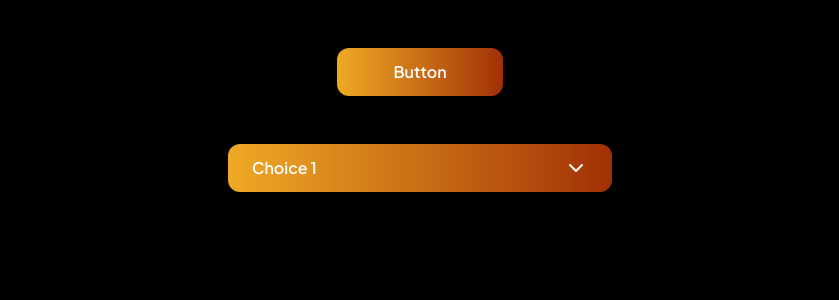
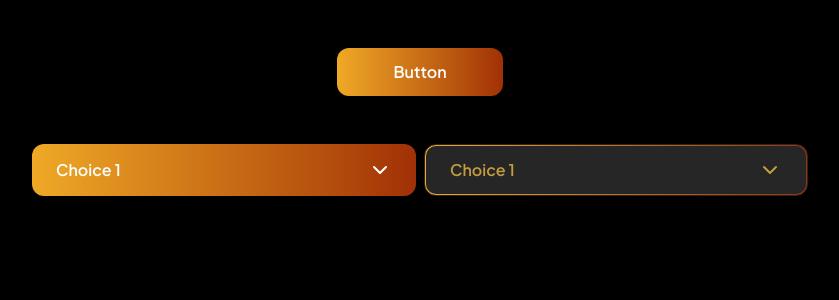
Before and after one commit to kimnzh/panggung-seni-fe, a Next.js app: page /ds in a window 1280 px wide. Shown: the top 300 px of the page, without its empty margins (220-1059 px from the left). Built offline with nearby package versions, Linux system fonts and the light colour scheme; some icons are missing.

Commit message:
ds: implemented dropdown

```diff
--- a/app/ds/page.tsx
+++ b/app/ds/page.tsx
@@ -24,7 +24,7 @@ export default function DesignSystemPage() {
       </div>
 
       {/* Dropdown */}
-      <div>
+      <div className="flex flex-wrap gap-2 justify-center">
         <DropdownMenu>
           <DropdownMenuTrigger>Choice 1</DropdownMenuTrigger>
           <DropdownMenuContent>
@@ -33,6 +33,14 @@ export default function DesignSystemPage() {
             <DropdownMenuItem>Choice 4</DropdownMenuItem>
           </DropdownMenuContent>
         </DropdownMenu>
+        <DropdownMenu>
+          <DropdownMenuTrigger variant="outline">Choice 1</DropdownMenuTrigger>
+          <DropdownMenuContent>
+            <DropdownMenuItem variant="outline">Choice 2</DropdownMenuItem>
+            <DropdownMenuItem variant="outline">Choice 3</DropdownMenuItem>
+            <DropdownMenuItem variant="outline">Choice 4</DropdownMenuItem>
+          </DropdownMenuContent>
+        </DropdownMenu>
       </div>
     </main>
   );
--- a/components/ui/dropdown-menu.tsx
+++ b/components/ui/dropdown-menu.tsx
@@ -10,29 +10,12 @@ import {
 } from "lucide-react";
 
 import { cn } from "@/lib/utils";
-import { cva, VariantProps } from "class-variance-authority";
-
-const dropdownVariants = cva("", {
-  variants: {
-    variant: {
-      "gold-fill":
-        "bg-normal-gold-gradient hover:bg-hover-gold-gradient disabled:bg-disabled-gold-gradient text-white hover:text-gray",
-      "gold-outline":
-        "bg-normal-gold-gradient hover:bg-hover-gold-gradient disabled:bg-disabled-gold-gradient text-white hover:text-gray",
-    },
-  },
-  defaultVariants: {
-    variant: "gold-fill",
-  },
-});
 
 function DropdownMenu({
-  variant,
   ...props
-}: React.ComponentProps<typeof DropdownMenuPrimitive.Root> &
-  VariantProps<typeof dropdownVariants> & {
-    asChild?: boolean;
-  }) {
+}: React.ComponentProps<typeof DropdownMenuPrimitive.Root> & {
+  asChild?: boolean;
+}) {
   return <DropdownMenuPrimitive.Root data-slot="dropdown-menu" {...props} />;
 }
 
@@ -47,17 +30,21 @@ function DropdownMenuPortal({
 function DropdownMenuTrigger({
   className,
   children,
+  variant = "fill",
   ...props
-}: React.ComponentProps<typeof DropdownMenuPrimitive.Trigger>) {
+}: React.ComponentProps<typeof DropdownMenuPrimitive.Trigger> & {
+  variant?: "fill" | "outline";
+}) {
   return (
     <DropdownMenuPrimitive.Trigger
       data-slot="dropdown-menu-trigger"
+      data-variant={variant}
       className={cn(
-        "cursor-pointer font-jakarta-sans w-60.5 md:w-96 px-6 py-3 text-s9! md:text-s7! bg-normal-gold-gradient data-[state=open]:rounded-b-xs hover:bg-hover-gold-gradient rounded-lg text-white hover:text-gray group",
+        "cursor-pointer data-[variant=outline]:data-[state=closed]:border border-light-black font-jakarta-sans overflow-hidden w-60.5 md:w-96 text-s9! md:text-s7! bg-normal-gold-gradient data-[variant=outline]:p-px data-[variant=outline]:data-[state=open]:p-0.5 data-[state=open]:rounded-b-xs hover:bg-hover-gold-gradient rounded-lg data-[variant=outline]:text-normal-gold data-[variant=outline]:hover:text-light-gold group",
         className
       )}
       children={
-        <div className="w-full flex justify-between items-center">
+        <div className="w-full px-6 py-3 group-data-[variant=outline]:rounded-[10px] group-data-[state=open]:rounded-b-[3px]! group-data-[variant=outline]:bg-light-black group-data-[variant=outline]:hover:bg-dark-black flex justify-between items-center">
           {children}
           <ChevronDown className="transition-transform duration-200 group-data-[state=open]:-rotate-180 max-md:w-4 max-md:h-4" />
         </div>
@@ -98,11 +85,11 @@ function DropdownMenuGroup({
 function DropdownMenuItem({
   className,
   inset,
-  variant = "default",
+  variant = "fill",
   ...props
 }: React.ComponentProps<typeof DropdownMenuPrimitive.Item> & {
   inset?: boolean;
-  variant?: "default" | "destructive";
+  variant?: "fill" | "outline" | "destructive";
 }) {
   return (
     <DropdownMenuPrimitive.Item
@@ -110,7 +97,7 @@ function DropdownMenuItem({
       data-inset={inset}
       data-variant={variant}
       className={cn(
-        "px-6 py-3 transition-all text-s9! md:text-s7! cursor-pointer bg-light-black focus:bg-dark-black data-[variant=destructive]:text-destructive data-[variant=destructive]:focus:bg-destructive/10 dark:data-[variant=destructive]:focus:bg-destructive/20 data-[variant=destructive]:focus:text-destructive data-[variant=destructive]:*:[svg]:text-destructive! [&_svg:not([class*='text-'])]:text-muted-foreground relative flex items-center gap-2 text-sm outline-hidden select-none data-disabled:pointer-events-none data-disabled:opacity-50 data-inset:pl-8 last:rounded-b-[11px] [&_svg]:pointer-events-none [&_svg]:shrink-0 [&_svg:not([class*='size-'])]:size-4",
+        "px-6 py-3 transition-all text-s9! md:text-s7! cursor-pointer bg-light-black focus:bg-dark-black data-[variant=outline]:text-normal-gold data-[variant=outline]:hover:text-light-gold data-[variant=destructive]:text-destructive data-[variant=destructive]:focus:bg-destructive/10 dark:data-[variant=destructive]:focus:bg-destructive/20 data-[variant=destructive]:focus:text-destructive data-[variant=destructive]:*:[svg]:text-destructive! [&_svg:not([class*='text-'])]:text-muted-foreground relative flex items-center gap-2 text-sm outline-hidden select-none data-disabled:pointer-events-none data-disabled:opacity-50 data-inset:pl-8 last:rounded-b-[11px] [&_svg]:pointer-events-none [&_svg]:shrink-0 [&_svg:not([class*='size-'])]:size-4",
         className
       )}
       {...props}
```
